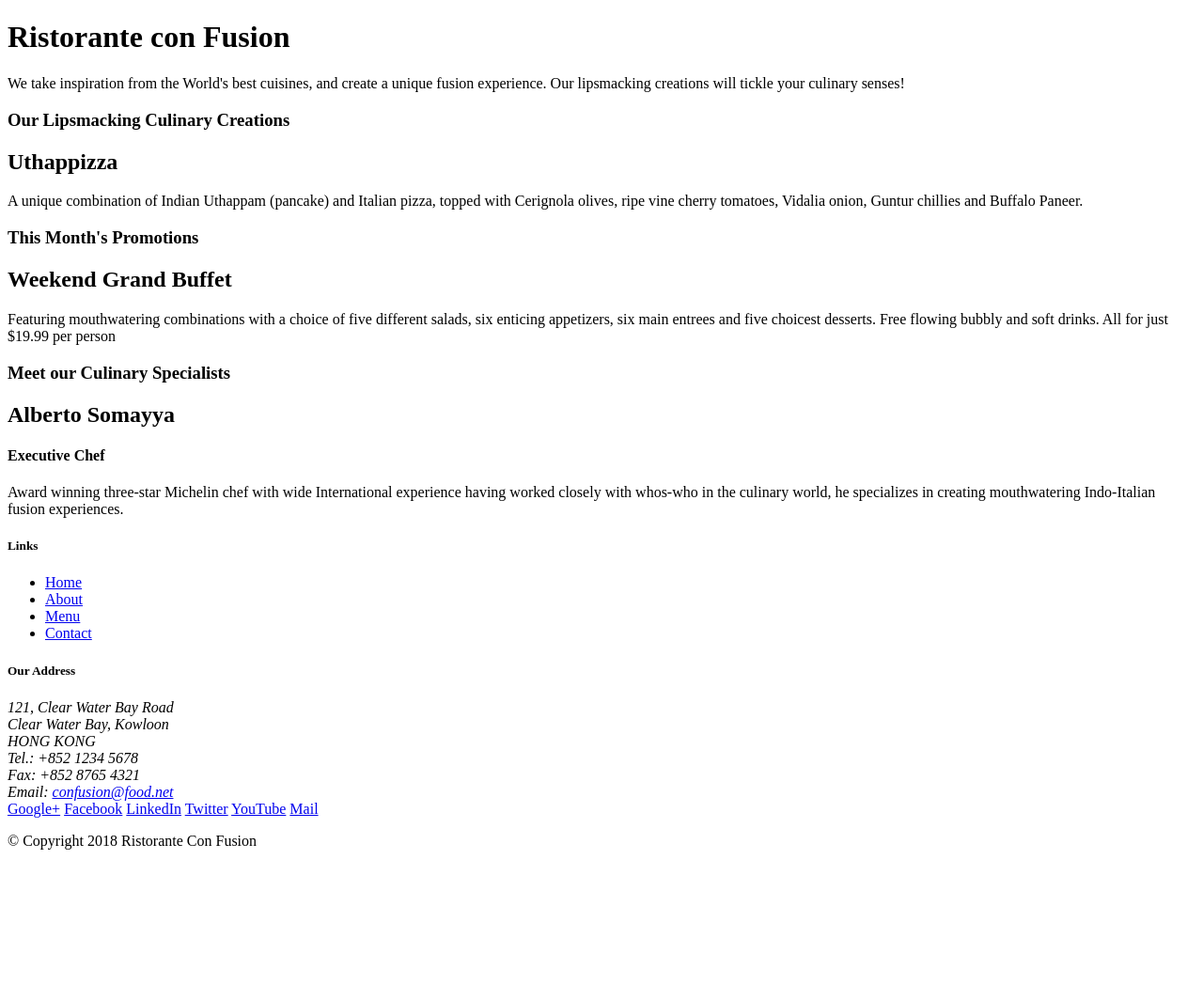
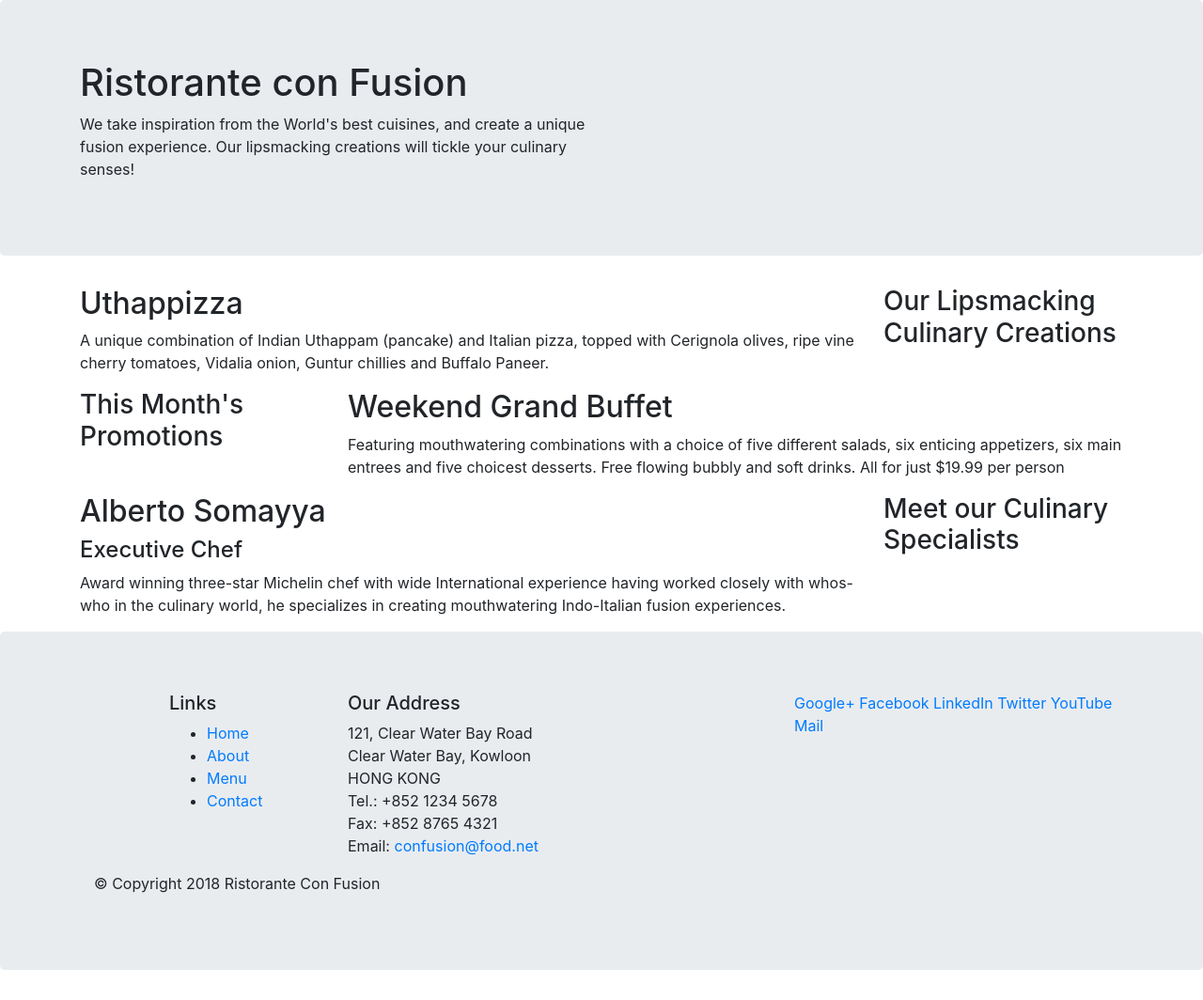
Before and after one commit to Dima-ram/bootstrap-start, a website: page index.html in a window 1280 px wide. Shown: the whole page at 94% size. Before the commit the page ends 920 px from the top, so only its background shows below. Drawn offline with nearby package versions, Linux system fonts and the light colour scheme.

Commit message:
first commit

```diff
--- a/index.html
+++ b/index.html
@@ -1,5 +1,12 @@
 <!DOCTYPE html>
 <html lang="en">
+<!-- Required meta tags always come first -->
+    <meta charset="utf-8">
+    <meta name="viewport" content="width=device-width, initial-scale=1, shrink-to-fit=no">
+    <meta http-equiv="x-ua-compatible" content="ie=edge">
+
+    <!-- Bootstrap CSS -->
+    <link rel="stylesheet" href="node_modules/bootstrap/dist/css/bootstrap.min.css">
 
 <head>
     <title>Ristorante Con Fusion</title>
@@ -7,46 +14,46 @@
 
 <body>
 
-    <header>
-        <div>
-            <div>
-                <div>
+    <header class="jumbotron">
+        <div class="container">
+            <div class="row">
+                <div class="col-12 col-sm-6">
                     <h1>Ristorante con Fusion</h1>
                     <p>We take inspiration from the World's best cuisines, and create a unique fusion experience. Our lipsmacking creations will tickle your culinary senses!</p>
                 </div>
-                <div>
+                <div class="col-12 col-sm">
                 </div>
             </div>
         </div>
     </header>
 
-    <div>
-        <div>
-            <div>
+    <div class="container">
+        <div class="row">
+            <div class="col-12 col-sm-4  order-sm-last col-md-3">
                 <h3>Our Lipsmacking Culinary Creations</h3>
             </div>
-            <div>
+            <div class="col col-sm order-sm-first col-md">
                 <h2>Uthappizza</h2>
                 <p>A unique combination of Indian Uthappam (pancake) and Italian pizza, topped with Cerignola olives, ripe vine cherry tomatoes, Vidalia onion, Guntur chillies and Buffalo Paneer.</p>
             </div>
         </div>
 
 
-        <div>
-            <div>
+        <div class="row">
+            <div class="col-12 col-sm-4 col-md-3">
                 <h3>This Month's Promotions</h3>
             </div>
-            <div>
+            <div class="col col-sm col-md">
                 <h2>Weekend Grand Buffet</h2>
                 <p>Featuring mouthwatering combinations with a choice of five different salads, six enticing appetizers, six main entrees and five choicest desserts. Free flowing bubbly and soft drinks. All for just $19.99 per person </p>
             </div>
         </div>
 
-        <div>
-            <div>
+        <div class="row">
+            <div class="col-12 col-sm-4 order-sm-last  col-md-3">
                 <h3>Meet our Culinary Specialists</h3>
             </div>
-            <div>
+            <div class="col col-sm order-sm-first col-md">
                 <h2>Alberto Somayya</h2>
                 <h4>Executive Chef</h4>
                 <p>Award winning three-star Michelin chef with wide International experience having worked closely with whos-who in the culinary world, he specializes in creating mouthwatering Indo-Italian fusion experiences. </p>
@@ -54,10 +61,10 @@
         </div>
     </div>
 
-    <footer>
-        <div>
-            <div>
-                <div>
+    <footer class="jumbotron">
+        <div class="container">
+            <div class="row">
+                <div class="col-4 offset-1 col-sm-2" >
                     <h5>Links</h5>
                     <ul>
                         <li><a href="#">Home</a></li>
@@ -66,7 +73,7 @@
                         <li><a href="#">Contact</a></li>
                     </ul>
                 </div>
-                <div>
+                <div class="col-7 col-sm-5">
                     <h5>Our Address</h5>
                     <address>
 		              121, Clear Water Bay Road<br>
@@ -77,7 +84,7 @@
 		              Email: <a href="mailto:confusion@food.net">confusion@food.net</a>
 		           </address>
                 </div>
-                <div>
+                <div class="col-12 col-sm-4">
                     <div>
                         <a href="http://google.com/+">Google+</a>
                         <a href="http://www.facebook.com/profile.php?id=">Facebook</a>
@@ -89,13 +96,20 @@
                 </div>
            </div>
            <div>
-                <div>
+                <div class="col-auto">
                     <p>© Copyright 2018 Ristorante Con Fusion</p>
                 </div>
            </div>
         </div>
     </footer>
 
+        <!-- jQuery first, then Popper.js, then Bootstrap JS. -->
+    <script src="node_modules/jquery/dist/jquery.slim.min.js"></script>
+    <script src="node_modules/popper.js/dist/umd/popper.min.js"></script>
+    <script src="node_modules/bootstrap/dist/js/bootstrap.min.js"></script>
+
 </body>
 
+
+
 </html>
--- a/package.json
+++ b/package.json
@@ -12,5 +12,10 @@
   "license": "ISC",
   "devDependencies": {
     "lite-server": "^2.3.0"
+  },
+  "dependencies": {
+    "bootstrap": "^4.0.0",
+    "jquery": "^3.3.1",
+    "popper.js": "^1.12.9"
   }
 }
```
Also changed, not shown: 1 other file.
